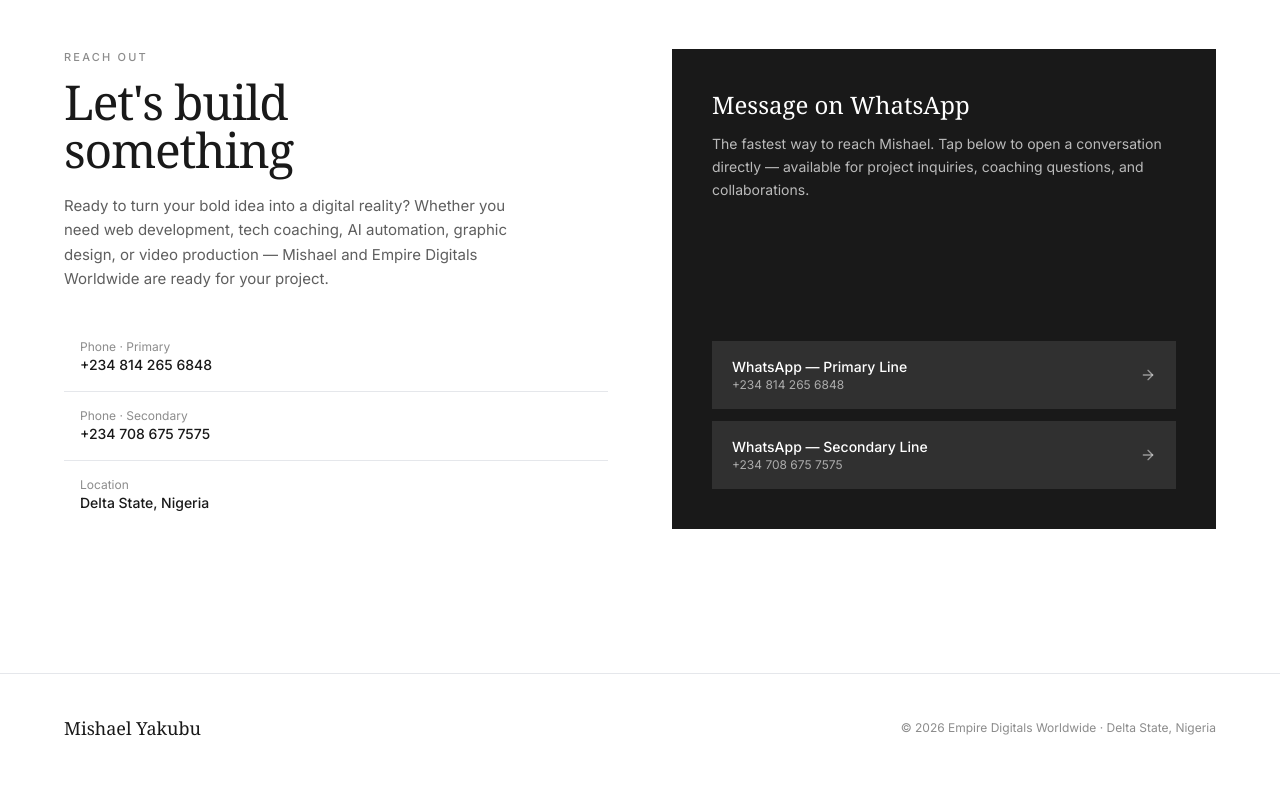
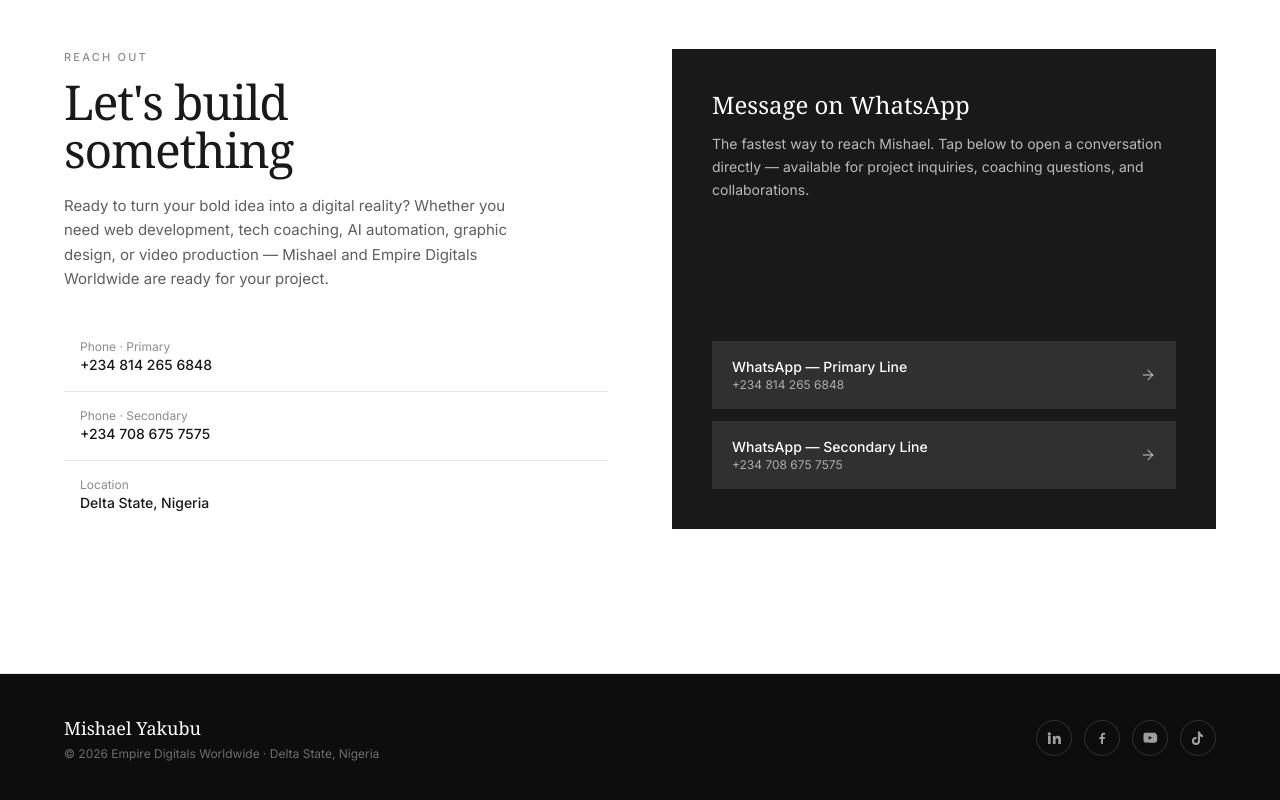
Before and after one commit to Mperomishael/mishael-yakubu, a React (Vite) app: page / in a window 1280 px wide. Shown: the part 7081-7881 px from the top of the page. Built offline with nearby package versions, Linux system fonts and the light colour scheme; a web font is replaced by a local one.

Commit message:
Update Footer component styles and structure

```diff
--- a/src/sections/Footer.tsx
+++ b/src/sections/Footer.tsx
@@ -1,11 +1,16 @@
+import SocialLinks from "../components/SocialLinks";
+
 export default function Footer() {
   return (
-    <footer className="px-6 sm:px-10 md:px-14 py-10 border-t border-gray-200">
-      <div className="max-w-6xl mx-auto flex flex-col sm:flex-row sm:items-center sm:justify-between gap-2">
-        <p className="font-serif text-lg text-[#191919]">Mishael Yakubu</p>
-        <p className="text-xs text-[#191919]/50">
-          © 2026 Empire Digitals Worldwide · Delta State, Nigeria
-        </p>
+    <footer className="px-6 sm:px-10 md:px-14 py-10 border-t border-gray-200 bg-[#0d0d0d]">
+      <div className="max-w-6xl mx-auto flex flex-col sm:flex-row sm:items-center sm:justify-between gap-5">
+        <div>
+          <p className="font-serif text-lg text-white">Mishael Yakubu</p>
+          <p className="mt-1 text-xs text-white/40">
+            © 2026 Empire Digitals Worldwide · Delta State, Nigeria
+          </p>
+        </div>
+        <SocialLinks className="[&>a]:border-white/15 [&>a]:text-white/60 [&>a:hover]:text-lime [&>a:hover]:border-lime/50 [&>a:hover]:bg-lime/10" />
       </div>
     </footer>
   );
```
